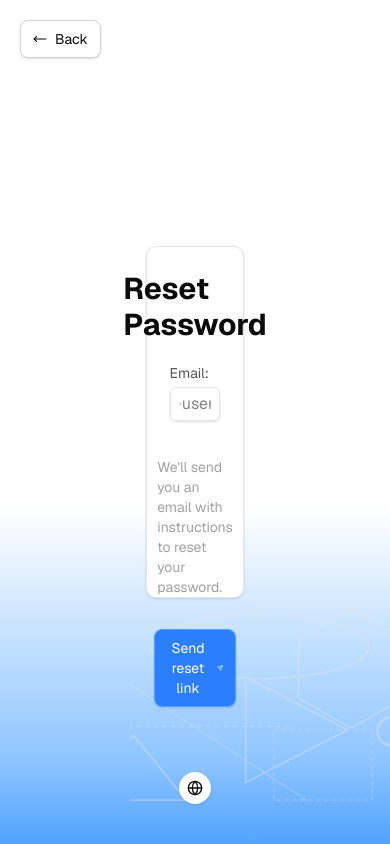
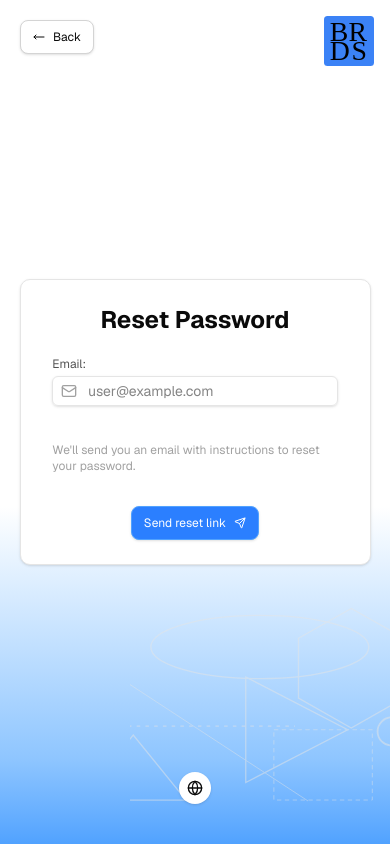
Before and after one commit to Crow475/web-dashboard, a Next.js app: page /password-reset in a window 390 px wide. Built offline with nearby package versions, Linux system fonts and the light colour scheme; no server answers; a web font is replaced by a local one.

Commit message:
Adapt Sign-in for mobile

```diff
--- a/app/page.tsx
+++ b/app/page.tsx
@@ -8,16 +8,18 @@ import { LuRocket, LuUserPlus } from "react-icons/lu";
 import { montserrat } from "@/lib/fonts";
 
 import LanguageSelector from "@/components/custom/languageSelector";
+import AboutLink from "@/components/custom/aboutLink";
 import setLocale from "@/lib/setLocale";
 
 export default function LandingPage() {
     const t = useTranslations("landing");
 
     return (
-        <main className="static flex h-screen w-full flex-col items-center justify-start space-y-24 bg-linear-to-t from-blue-400 via-blue-300 via-10% to-white to-40% bg-cover px-10 py-40">
+        <main className="static flex h-svh w-full flex-col items-center justify-start space-y-24 bg-linear-to-t from-blue-400 via-blue-300 via-10% to-white to-40% bg-cover px-10 py-40">
+            <AboutLink />
             <div className="z-10 flex flex-col items-center justify-center">
                 <h1 className={`text-7xl font-black select-none md:text-9xl ${montserrat.className}`}>{t("title")}</h1>
-                <span className="text-sm select-none md:text-base">{t("subtitle")}</span>
+                <span className="text-[0.6rem] select-none md:text-base">{t("subtitle")}</span>
             </div>
             <div className="z-10 grid w-1/2 grid-cols-1 items-center justify-center gap-4 md:w-1/4 md:grid-cols-2">
                 <Link
--- a/app/password-reset/page.tsx
+++ b/app/password-reset/page.tsx
@@ -2,17 +2,18 @@
 
 import { useActionState } from "react";
 
-import Link from "next/link";
 import Image from "next/image";
 
 import { resetPassword } from "@/actions/resetPassword";
 
 import { useTranslations } from "next-intl";
 
-import { LuMoveLeft, LuMail, LuSend } from "react-icons/lu";
+import { LuMail, LuSend } from "react-icons/lu";
 
 import LanguageSelector from "@/components/custom/languageSelector";
 import SubmitFormButton from "@/components/custom/submitFormButton";
+import AboutLink from "@/components/custom/aboutLink";
+import BackLink from "@/components/custom/backLink";
 import setLocale from "@/lib/setLocale";
 
 export default function ResetPasswordPage() {
@@ -20,20 +21,18 @@ export default function ResetPasswordPage() {
     const [state, formAction, pending] = useActionState(resetPassword, {});
 
     return (
-        <main className="flex h-screen w-full flex-col items-center justify-center bg-linear-to-t from-blue-400 via-blue-300 via-10% to-white to-40% bg-cover">
-            <Link
-                href="/sign-in"
-                className="absolute top-5 left-5 z-10 flex flex-row items-center justify-center space-x-2 rounded-md border border-neutral-300 bg-white px-3 py-2 text-sm shadow hover:bg-neutral-100"
-            >
-                <LuMoveLeft />
-                <span>{t("back")}</span>
-            </Link>
-            <div className="z-10 flex h-5/12 w-1/4 flex-col items-center rounded-lg border border-neutral-200 bg-white px-4 py-6 shadow">
-                <h1 className="text-3xl font-bold">{t("title")}</h1>
-                <form className="flex h-full w-[80%] flex-col items-center justify-between pt-5" action={formAction}>
+        <main className="flex h-svh w-full flex-col items-center justify-center bg-linear-to-t from-blue-400 via-blue-300 via-10% to-white to-40% bg-cover">
+            <BackLink href="/sign-in" label={t("back")} />
+            <AboutLink />
+            <div className="z-10 flex h-auto w-[90%] flex-col items-center rounded-lg border border-neutral-200 bg-white px-4 py-6 shadow md:h-5/12 md:w-1/4">
+                <h1 className="text-2xl font-bold md:text-3xl">{t("title")}</h1>
+                <form
+                    className="flex h-full w-[90%] flex-col items-center justify-between pt-5 md:w-[80%]"
+                    action={formAction}
+                >
                     <div className="flex h-full w-full flex-col items-center justify-between space-y-2">
                         <div className="flex w-full flex-col items-start justify-start space-y-1">
-                            <label htmlFor="email" className="mr-2 text-sm text-neutral-600">
+                            <label htmlFor="email" className="mr-2 text-xs text-neutral-600 md:text-sm">
                                 {t("email")}
                             </label>
                             <label
@@ -47,7 +46,7 @@ export default function ResetPasswordPage() {
                                     type="email"
                                     id="email"
                                     name="email"
-                                    className="flex w-[90%] py-1 focus:outline-0"
+                                    className="flex w-[90%] py-1 text-sm focus:outline-0"
                                     defaultValue={state.email}
                                     data-error={state.errors?.email ? true : false}
                                     aria-invalid={state.errors?.email ? true : false}
@@ -62,7 +61,7 @@ export default function ResetPasswordPage() {
                             </div>
                         </div>
                         <div>
-                            <p className="text-sm text-neutral-400">{t("resetText")}</p>
+                            <p className="text-xs text-neutral-400 md:text-sm">{t("resetText")}</p>
                         </div>
                         <div className="mt-6 flex w-full flex-row items-center justify-center">
                             <SubmitFormButton pending={pending} label={t("submit")} icon={<LuSend />} />
--- a/app/sign-in/page.tsx
+++ b/app/sign-in/page.tsx
@@ -1,13 +1,15 @@
 import Link from "next/link";
 import Image from "next/image";
 
-import { LuMoveLeft, LuUserPlus } from "react-icons/lu";
+import { LuUserPlus } from "react-icons/lu";
 import { FcGoogle } from "react-icons/fc";
 import { FaGithub } from "react-icons/fa";
 
 import { useTranslations } from "next-intl";
 
 import LanguageSelector from "@/components/custom/languageSelector";
+import BackLink from "@/components/custom/backLink";
+import AboutLink from "@/components/custom/aboutLink";
 import SignInForm from "@/components/custom/signInForm";
 
 import setLocale from "@/lib/setLocale";
@@ -16,54 +18,49 @@ export default function SignInPage() {
     const t = useTranslations("signIn");
 
     return (
-        <main className="flex h-screen w-full flex-col items-center justify-center bg-linear-to-t from-blue-400 via-blue-300 via-10% to-white to-40% bg-cover">
-            <Link
-                href="/"
-                className="absolute top-5 left-5 z-10 flex flex-row items-center justify-center space-x-2 rounded-md border border-neutral-300 bg-white px-3 py-2 text-sm shadow hover:bg-neutral-100"
-            >
-                <LuMoveLeft />
-                <span>{t("back")}</span>
-            </Link>
-            <div className="z-10 grid h-1/2 w-1/2 grid-cols-2 grid-rows-2 gap-2">
-                <div className="col-span-1 col-start-2 row-span-1 row-start-1 flex flex-col space-y-1 rounded-lg border border-neutral-200 bg-white px-4 py-4 shadow">
-                    <h2 className="flex h-1/5 w-full flex-row items-center justify-start text-xl font-semibold">
+        <main className="flex h-svh w-full flex-col items-center justify-center bg-linear-to-t from-blue-400 via-blue-300 via-10% to-white to-40% bg-cover">
+            <BackLink href="/" label={t("back")} />
+            <AboutLink />
+            <div className="z-10 flex h-7/12 w-[90%] grid-cols-2 grid-rows-2 flex-col gap-2 md:grid md:w-1/2">
+                <div className="col-span-1 col-start-1 row-span-2 row-start-1 flex flex-col items-center justify-start space-y-4 rounded-lg border border-neutral-300 bg-white py-5 shadow md:py-10">
+                    <h1 className="text-2xl font-bold md:text-3xl">{t("title")}</h1>
+                    <SignInForm />
+                </div>
+                <div className="col-span-1 col-start-2 row-span-1 row-start-2 flex w-full flex-col justify-between rounded-lg border border-neutral-200 bg-white px-4 py-4 shadow">
+                    <h2 className="flex h-1/5 w-full flex-row items-center justify-start text-base font-semibold md:text-xl">
+                        {t("or")}
+                    </h2>
+                    <div className="flex h-[70%] w-full flex-row items-center justify-center space-x-3">
+                        <button className="flex h-min w-1/2 cursor-pointer flex-row items-center justify-center space-y-0 space-x-2 rounded-md border border-neutral-300 bg-white px-3 py-2 shadow md:h-full md:flex-col md:justify-around md:space-x-0">
+                            <FcGoogle className="size-6 md:size-10" />
+                            <span className="text-base font-bold md:text-xl">Google</span>
+                        </button>
+                        <button className="flex h-min w-1/2 cursor-pointer flex-row items-center justify-center space-y-0 space-x-2 rounded-md border border-black bg-black px-3 py-2 text-white shadow md:h-full md:flex-col md:justify-around md:space-x-0">
+                            <FaGithub className="size-6 text-white md:size-10" />
+                            <span className="text-base font-bold md:text-xl">GitHub</span>
+                        </button>
+                    </div>
+                </div>
+                <div className="col-span-1 col-start-2 row-span-1 row-start-1 flex flex-col justify-between space-y-1 rounded-lg border border-neutral-200 bg-white px-4 py-3 shadow md:py-4 [@media(max-height:668px)]:flex-row [@media(max-height:668px)]:space-y-0">
+                    <h2 className="flex h-auto w-full flex-row items-center justify-start text-base font-semibold md:h-1/5 md:text-xl">
                         {t("register")}
                     </h2>
-                    <div className="flex flex-col items-start justify-start space-y-1">
-                        <span className="text-sm text-neutral-600">{t("registerLine")}</span>
-                        <ul className="flex list-disc flex-col items-start justify-start space-y-0.5 pl-5 text-sm text-neutral-600">
+                    <div className="flex flex-col items-start justify-start space-y-1 [@media(max-height:668px)]:hidden">
+                        <span className="text-xs text-neutral-600 md:text-sm">{t("registerLine")}</span>
+                        <ul className="flex list-disc flex-col items-start justify-start space-y-0.5 pl-5 text-xs text-neutral-600 md:text-sm">
                             <li>{t("registerPoint1")}</li>
                             <li>{t("registerPoint2")}</li>
                         </ul>
                     </div>
-                    <div className="flex w-full flex-row items-center justify-end">
+                    <div className="flex w-full flex-row items-center justify-end [@media(max-height:668px)]:w-[40%]">
                         <Link
                             href="/sign-up"
-                            className="flex cursor-pointer flex-row items-center justify-between space-x-2 rounded-md border border-neutral-200 bg-white px-3 py-2 text-sm shadow hover:bg-neutral-100"
+                            className="flex cursor-pointer flex-row items-center justify-between space-x-2 rounded-md border border-neutral-200 bg-white px-3 py-2 text-xs shadow hover:bg-neutral-100 md:text-sm"
                         >
                             <span>{t("registerButton")}</span>
                             <LuUserPlus />
                         </Link>
                     </div>
-                </div>
-                <div className="col-span-1 col-start-2 row-span-1 row-start-2 flex flex-col justify-between rounded-lg border border-neutral-200 bg-white px-4 py-4 shadow">
-                    <h2 className="flex h-1/5 w-full flex-row items-center justify-start text-xl font-semibold">
-                        {t("or")}
-                    </h2>
-                    <div className="flex h-[70%] w-full flex-row items-center justify-center space-x-3">
-                        <button className="flex h-full w-1/2 cursor-pointer flex-col items-center justify-around space-x-2 rounded-md border border-neutral-300 bg-white px-3 py-2 shadow">
-                            <FcGoogle className="size-10" />
-                            <span className="text-xl font-bold">Google</span>
-                        </button>
-                        <button className="flex h-full w-1/2 cursor-pointer flex-col items-center justify-around space-x-2 rounded-md border border-black bg-black px-3 py-2 text-white shadow">
-                            <FaGithub className="size-10 text-white" />
-                            <span className="text-xl font-bold">GitHub</span>
-                        </button>
-                    </div>
-                </div>
-                <div className="col-span-1 col-start-1 row-span-2 row-start-1 flex flex-col items-center justify-start space-y-4 rounded-lg border border-neutral-300 bg-white py-10 shadow">
-                    <h1 className="text-3xl font-bold">{t("title")}</h1>
-                    <SignInForm />
                 </div>
             </div>
             <LanguageSelector localeChangeHandler={setLocale} />
--- a/app/sign-up/page.tsx
+++ b/app/sign-up/page.tsx
@@ -2,7 +2,6 @@
 
 import { useActionState, useState } from "react";
 
-import Link from "next/link";
 import Image from "next/image";
 import EmojiPicker from "emoji-picker-react";
 import { EmojiStyle } from "emoji-picker-react";
@@ -11,12 +10,14 @@ import { useTranslations } from "next-intl";
 
 import { signUp } from "@/actions/signUp";
 
-import { LuMoveLeft, LuMail, LuRectangleEllipsis, LuAtSign, LuCheck, LuPencil } from "react-icons/lu";
+import { LuMail, LuRectangleEllipsis, LuAtSign, LuCheck, LuPencil } from "react-icons/lu";
 
 import { Popover, PopoverTrigger, PopoverContent } from "@/components/ui/popover";
 import { Separator } from "@/components/ui/separator";
 
 import LanguageSelector from "@/components/custom/languageSelector";
+import BackLink from "@/components/custom/backLink";
+import AboutLink from "@/components/custom/aboutLink";
 import SubmitFormButton from "@/components/custom/submitFormButton";
 import setLocale from "@/lib/setLocale";
 import { notoColorEmoji } from "@/lib/fonts";
@@ -27,14 +28,9 @@ export default function SignUpPage() {
     const [selectedEmoji, setSelectedEmoji] = useState("👤");
 
     return (
-        <main className="flex h-screen w-full flex-col items-center justify-center bg-linear-to-t from-blue-400 via-blue-300 via-10% to-white to-40% bg-cover">
-            <Link
-                href="/"
-                className="absolute top-5 left-5 z-10 flex flex-row items-center justify-center space-x-2 rounded-md border border-neutral-300 bg-white px-3 py-2 text-sm shadow hover:bg-neutral-100"
-            >
-                <LuMoveLeft />
-                <span>{t("back")}</span>
-            </Link>
+        <main className="flex h-svh w-full flex-col items-center justify-center bg-linear-to-t from-blue-400 via-blue-300 via-10% to-white to-40% bg-cover">
+            <BackLink href="/" label={t("back")} />
+            <AboutLink />
             <div className="z-10 flex h-2/3 w-2/5 flex-col items-center rounded-lg border border-neutral-200 bg-white px-4 py-6 shadow">
                 <h1 className="text-3xl font-bold">{t("title")}</h1>
                 <form className="flex h-full w-[90%] flex-col items-center justify-between" action={formAction}>
--- /dev/null
+++ b/components/custom/aboutLink.tsx
@@ -0,0 +1,16 @@
+import Link from "next/link";
+import Image from "next/image";
+
+import { useTranslations } from "next-intl";
+
+export default function AboutLink() {
+    const t = useTranslations("component.aboutLink");
+
+    return (
+        <div className="absolute top-0 right-0 z-10 flex flex-col items-center justify-center p-4">
+            <Link className="" href="/about" title={t("title")}>
+                <Image src="/brds_small.svg" alt="Logo" role="presentation" width={50} unoptimized height={50} />
+            </Link>
+        </div>
+    );
+}
--- /dev/null
+++ b/components/custom/backLink.tsx
@@ -0,0 +1,14 @@
+import Link from "next/link";
+import { LuMoveLeft } from "react-icons/lu";
+
+export default function BackLink({ href, label }: { href: string; label: string }) {
+    return (
+        <Link
+            href={href}
+            className="absolute top-5 left-5 z-10 flex flex-row items-center justify-center space-x-2 rounded-md border border-neutral-300 bg-white px-3 py-2 text-xs shadow hover:bg-neutral-100 md:text-sm"
+        >
+            <LuMoveLeft />
+            <span>{label}</span>
+        </Link>
+    );
+}
--- a/components/custom/signInForm.tsx
+++ b/components/custom/signInForm.tsx
@@ -18,7 +18,7 @@ export default function SignInForm() {
         <form className="flex h-full w-[80%] flex-col items-center justify-between" action={formAction}>
             <div className="flex w-full flex-col items-center space-y-2">
                 <div className="flex w-full flex-col items-start justify-start space-y-1">
-                    <label htmlFor="email" className="mr-2 text-sm text-neutral-600">
+                    <label htmlFor="email" className="mr-2 text-xs text-neutral-600 md:text-sm">
                         {t("email")}
                     </label>
                     <label
@@ -33,7 +33,7 @@ export default function SignInForm() {
                             type="email"
                             id="email"
                             name="email"
-                            className="flex w-[90%] py-1 focus:outline-0"
+                            className="flex w-[90%] py-1 text-sm focus:outline-0 md:text-base"
                             required
                             data-error={state.errors?.email ? true : false}
                             defaultValue={state.email}
@@ -43,7 +43,7 @@ export default function SignInForm() {
                     </label>
                 </div>
                 <div className="flex w-full flex-col items-start justify-start space-y-1">
-                    <label htmlFor="password" className="mr-2 text-sm text-neutral-600">
+                    <label htmlFor="password" className="mr-2 text-xs text-neutral-600 md:text-sm">
                         {t("password")}
                     </label>
                     <label
@@ -58,7 +58,7 @@ export default function SignInForm() {
                             type="password"
                             id="password"
                             name="password"
-                            className="flex w-[90%] py-1 focus:outline-0"
+                            className="flex w-[90%] py-1 text-sm focus:outline-0 md:text-base"
                             required
                             data-error={state.errors?.password ? true : false}
                             defaultValue={state.passsword}
@@ -67,21 +67,18 @@ export default function SignInForm() {
                         />
                     </label>
                 </div>
+                <div className="flex min-h-6 w-full flex-col items-start justify-start space-y-1 pt-1">
+                    {state.errors?.email && (
+                        <span className="text-xs text-red-500/50 md:text-sm">{state.errors.email.join(", ")}</span>
+                    )}
+                    {state.errors?.password && (
+                        <span className="text-xs text-red-500/50 md:text-sm">{state.errors.password.join(", ")}</span>
+                    )}
+                </div>
             </div>
 
-            {state.errors && (
-                <div className="flex w-full flex-col items-start justify-start space-y-1 pt-1">
-                    {state.errors.email && (
-                        <span className="text-sm text-red-500/50">{state.errors.email.join(", ")}</span>
-                    )}
-                    {state.errors.password && (
-                        <span className="text-sm text-red-500/50">{state.errors.password.join(", ")}</span>
-                    )}
-                </div>
-            )}
-
             <div className="flex w-full flex-row items-center justify-between pt-2">
-                <Link href="/password-reset" className="text-sm text-neutral-400 hover:underline">
+                <Link href="/password-reset" className="text-xs text-neutral-400 hover:underline md:text-sm">
                     {t("forgotPassword")}
                 </Link>
 
--- a/components/custom/submitFormButton.tsx
+++ b/components/custom/submitFormButton.tsx
@@ -12,7 +12,7 @@ export default function SubmitFormButton({
     return (
         <button
             type="submit"
-            className="flex cursor-pointer flex-row items-center justify-between space-x-2 rounded-md border border-blue-400 bg-blue-500 px-3 py-2 text-sm text-white shadow hover:bg-blue-600 disabled:cursor-not-allowed disabled:bg-blue-300"
+            className="flex cursor-pointer flex-row items-center justify-between space-x-2 rounded-md border border-blue-400 bg-blue-500 px-3 py-2 text-xs text-white shadow hover:bg-blue-600 disabled:cursor-not-allowed disabled:bg-blue-300 md:text-sm"
             disabled={pending}
         >
             <span>{label}</span>
--- a/messages/en.json
+++ b/messages/en.json
@@ -1,4 +1,9 @@
 {
+    "component": {
+        "aboutLink": {
+            "title": "About us"
+        }
+    },
     "landing": {
         "title": "BOARDS",
         "subtitle": "Business-Oriented Aggregator of Random Data and Systems",
--- a/messages/ru.json
+++ b/messages/ru.json
@@ -1,4 +1,9 @@
 {
+    "component": {
+        "aboutLink": {
+            "title": "О нас"
+        }
+    },
     "landing": {
         "title": "БОАРДС",
         "subtitle": "Бизнес-Ориентированный Агрегатор Разрозеннных Данных и Систем",
```
Also changed, not shown: public/brds.svg (added), public/brds_small.svg (added).
